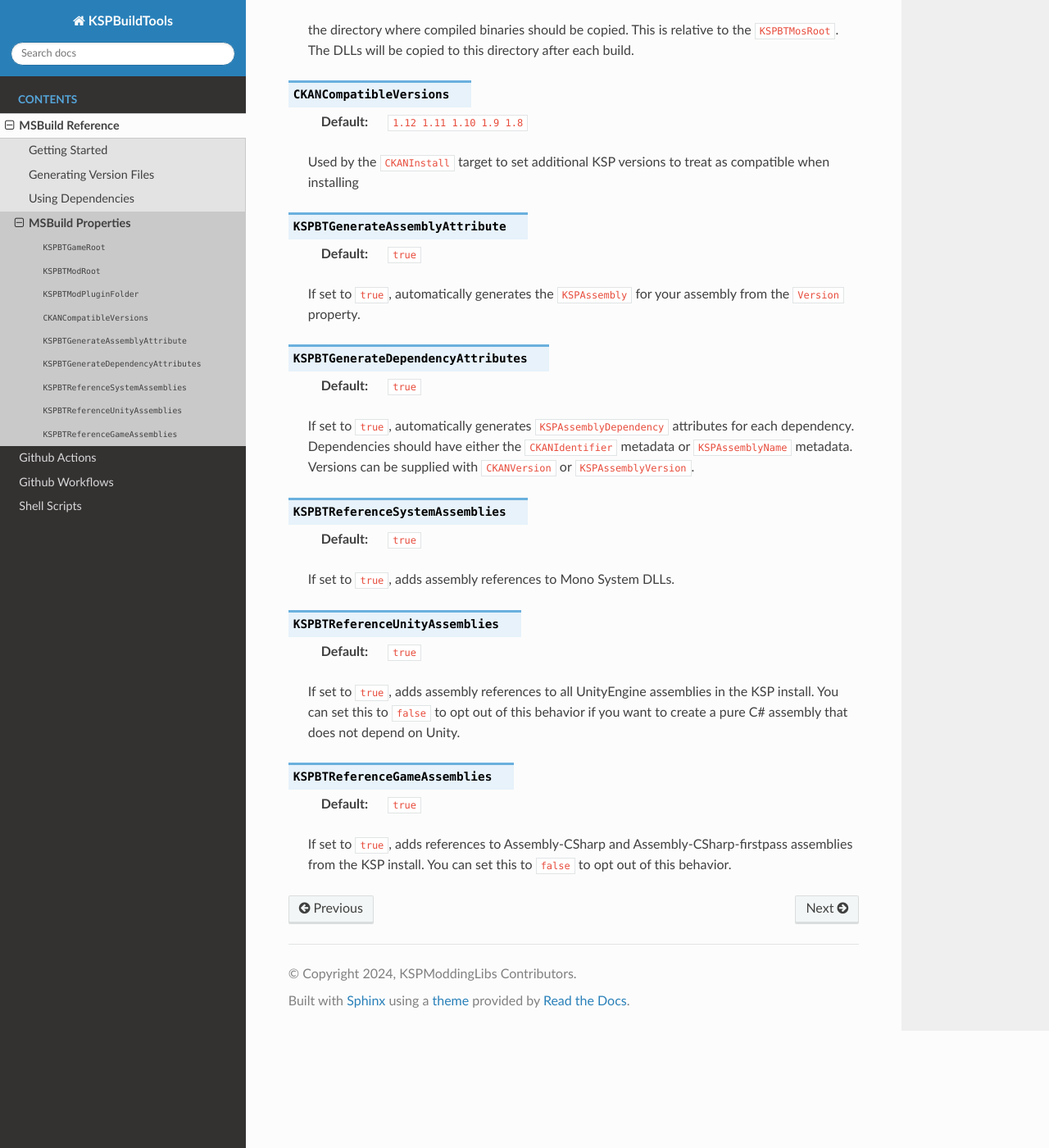
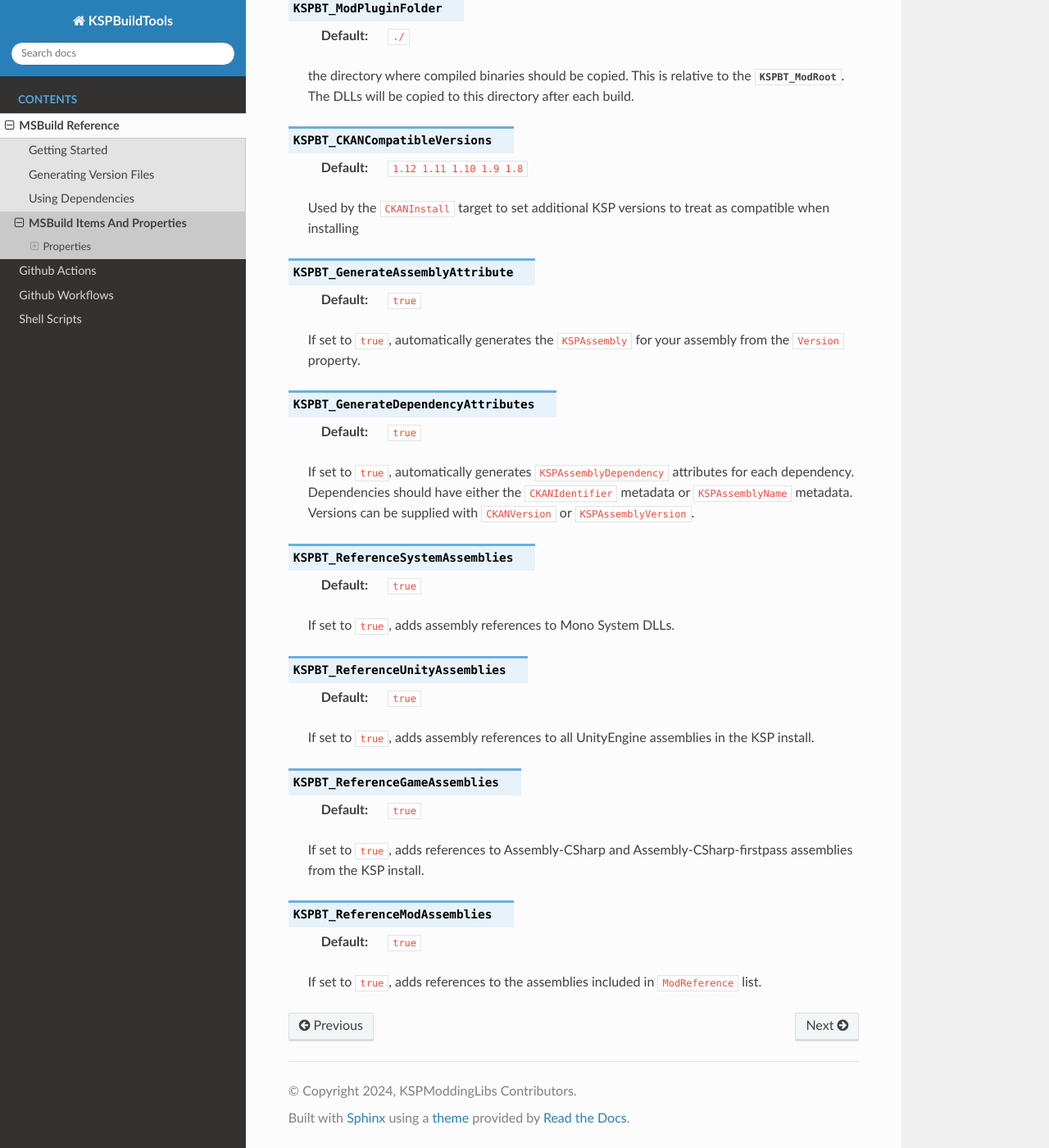
Before and after one commit to KSPModdingLibs/KSPBuildTools, a Sphinx documentation site: the page built from docs/msbuild/configuration.md, in a window 1280 px wide and 1400 px high, scrolled down 495 px. Shown: the whole window at 82% size. Built offline with Sphinx 7.4.7 and the Read the Docs theme 3.1.0, drawn with Linux system fonts in a browser that asks for light colours; the version number could not be read and is left out; some of the changed text lies outside the part shown.

````diff
--- a/docs/msbuild/properties.md
+++ b/docs/msbuild/configuration.md
@@ -1,10 +1,12 @@
-# MSBuild Properties
+# MSBuild Items And Properties
 
-```{confval} KSPBTGameRoot
+## Properties
+
+```{confval} KSPBT_GameRoot
 This property should be set to the root directory of your KSP install. You should not set this in your csproj, see [Locating your KSP Install](getting-started.md/#locating-your-ksp-install)
 ```
 
-```{confval} KSPBTModRoot
+```{confval} KSPBT_ModRoot
 ---
 default: `$(MSBuildProjectDir)/../GameData/$(MSBuildProjectName)/`
 ---
@@ -12,15 +14,15 @@ default: `$(MSBuildProjectDir)/../GameData/$(MSBuildProjectName)/`
 specifies the root directory of your mod (the folder that gets placed into GameData).  Generally you'll want to set this to be relative to the csproj file using `$(MSBuildThisFileDirectory)`.
 ```
 
-```{confval} KSPBTModPluginFolder
+```{confval} KSPBT_ModPluginFolder
 ---
-default: `Plugins`
+default: `./`
 ---
 
-the directory where compiled binaries should be copied. This is relative to the `KSPBTMosRoot`. The DLLs will be copied to this directory after each build.
+the directory where compiled binaries should be copied. This is relative to the {confval}`KSPBT_ModRoot`. The DLLs will be copied to this directory after each build.
 ```
 
-```{confval} CKANCompatibleVersions
+```{confval} KSPBT_CKANCompatibleVersions
 ---
 default: `1.12 1.11 1.10 1.9 1.8`
 ---
@@ -28,37 +30,44 @@ default: `1.12 1.11 1.10 1.9 1.8`
 Used by the `CKANInstall` target to set additional KSP versions to treat as compatible when installing
 ```
 
-```{confval} KSPBTGenerateAssemblyAttribute
+```{confval} KSPBT_GenerateAssemblyAttribute
 ---
 default: `true`
 ---
 If set to `true`, automatically generates the `KSPAssembly` for your assembly from the `Version` property.
 ```
 
-```{confval} KSPBTGenerateDependencyAttributes
+```{confval} KSPBT_GenerateDependencyAttributes
 ---
 default: `true`
 ---
 If set to `true`, automatically generates `KSPAssemblyDependency` attributes for each dependency. Dependencies should have either the `CKANIdentifier` metadata or `KSPAssemblyName` metadata. Versions can be supplied with `CKANVersion` or `KSPAssemblyVersion`.
 ```
 
-```{confval} KSPBTReferenceSystemAssemblies
+```{confval} KSPBT_ReferenceSystemAssemblies
 ---
 default: `true`
 ---
 If set to `true`, adds assembly references to Mono System DLLs.
 ```
 
-```{confval} KSPBTReferenceUnityAssemblies
+```{confval} KSPBT_ReferenceUnityAssemblies
 ---
 default: `true`
 ---
-If set to `true`, adds assembly references to all UnityEngine assemblies in the KSP install.  You can set this to `false` to opt out of this behavior if you want to create a pure C# assembly that does not depend on Unity.
+If set to `true`, adds assembly references to all UnityEngine assemblies in the KSP install.
 ```
 
-```{confval} KSPBTReferenceGameAssemblies
+```{confval} KSPBT_ReferenceGameAssemblies
 ---
 default: `true`
 ---
-If set to `true`, adds references to Assembly-CSharp and Assembly-CSharp-firstpass assemblies from the KSP install.  You can set this to `false` to opt out of this behavior.
+If set to `true`, adds references to Assembly-CSharp and Assembly-CSharp-firstpass assemblies from the KSP install.
 ```
+
+```{confval} KSPBT_ReferenceModAssemblies
+---
+default: `true`
+---
+If set to `true`, adds references to the assemblies included in `ModReference` list.
+```
````
Also changed, not shown: CHANGELOG.md (+9 -9 lines), docs/msbuild/dependencies.md (+9 -9 lines), docs/msbuild/generating-version-files.md (+2 -2 lines), docs/msbuild/getting-started.md (+2 -2 lines), docs/msbuild/index.md (+1 -1 lines), 6 other files.
